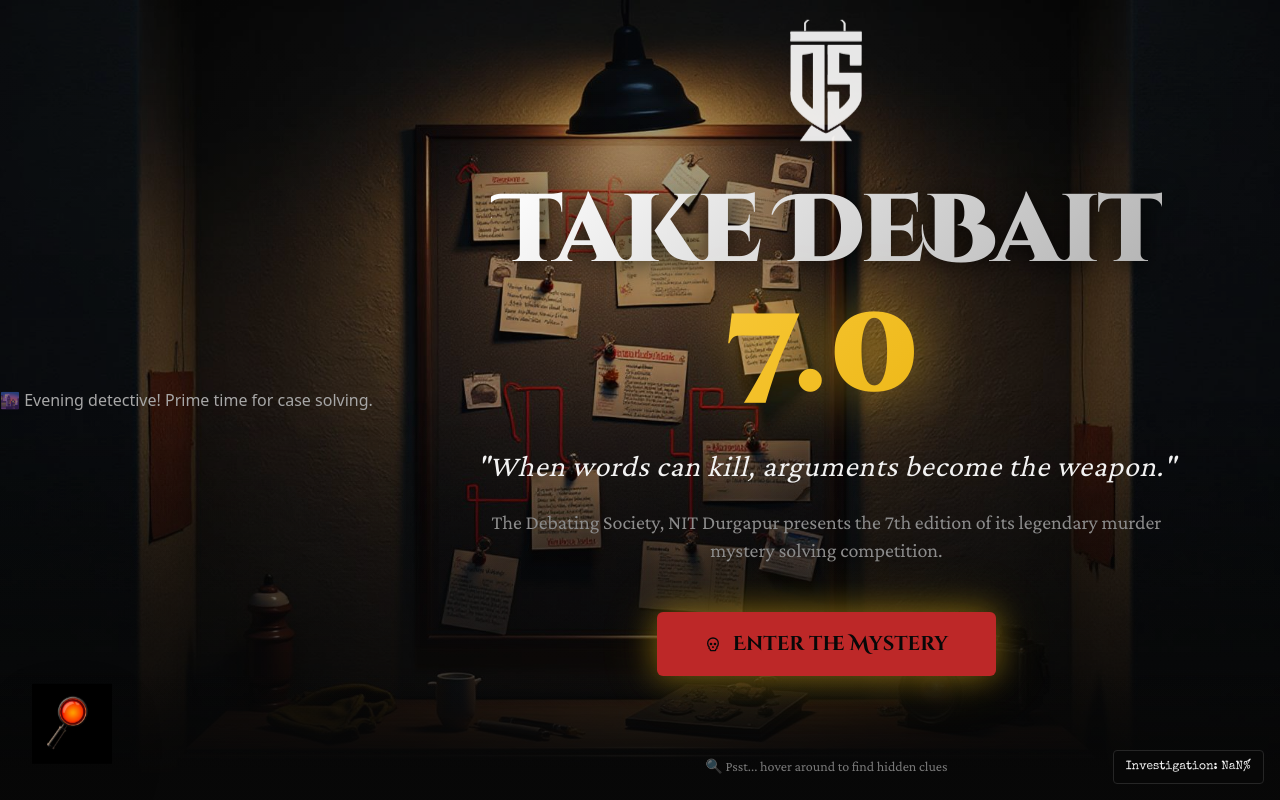
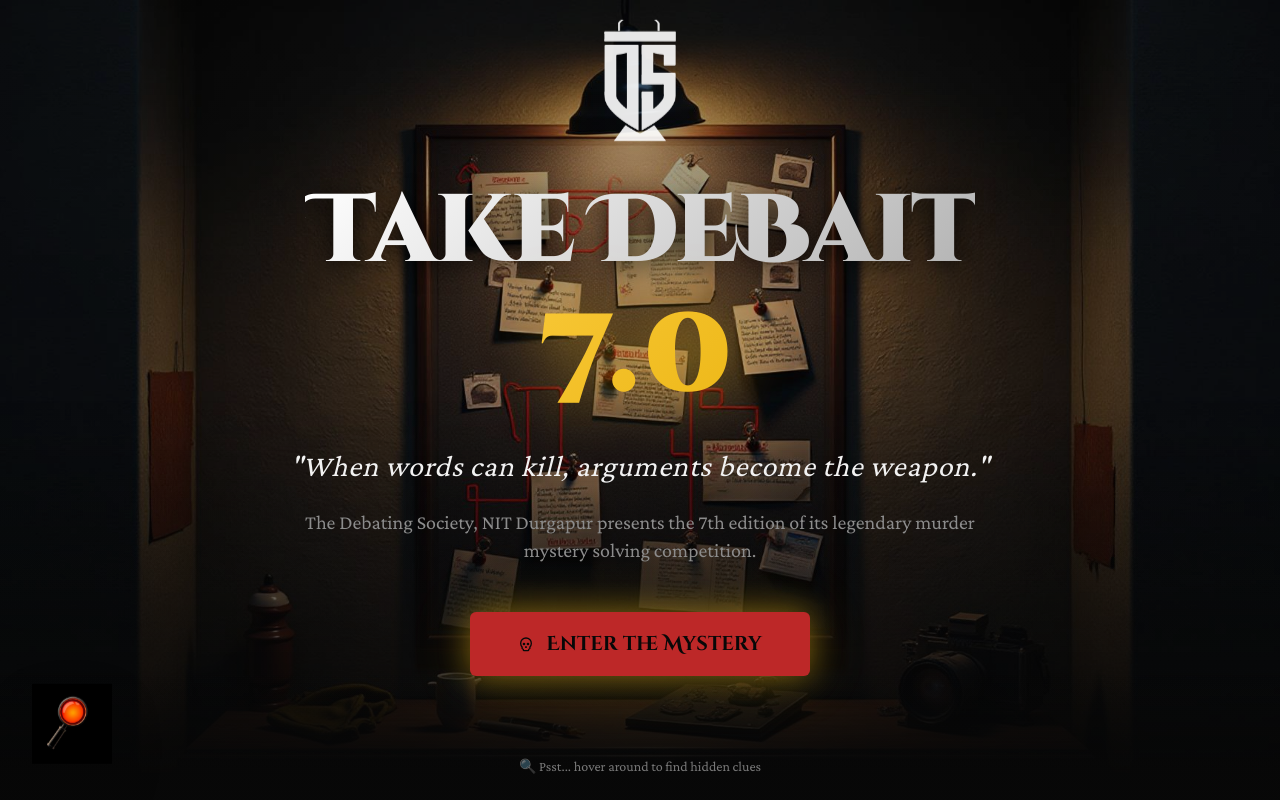
Before and after one commit to SarthakVats9/de-bait-noir, a React (Vite) app: page / in a window 1280 px wide. Shown: the top 800 px of the page. Built offline with nearby package versions, Linux system fonts and the light colour scheme; the HTML template or start-up script is replaced by a standard one.

Commit message:
Remove time-based messages and realign

```diff
--- a/src/App.tsx
+++ b/src/App.tsx
@@ -8,7 +8,6 @@ import Auth from "./pages/Auth";
 import Admin from "./pages/Admin";
 import NotFound from "./pages/NotFound";
 import { KonamiEasterEgg } from "./components/KonamiEasterEgg";
-import { ScrollEasterEgg } from "./components/ScrollEasterEgg";
 import { InspectorMode } from "./components/InspectorMode";
 
 const queryClient = new QueryClient();
@@ -19,7 +18,6 @@ const App = () => (
       <Toaster />
       <Sonner />
       <KonamiEasterEgg />
-      <ScrollEasterEgg />
       <InspectorMode />
       <BrowserRouter>
         <Routes>
--- a/src/components/Hero.tsx
+++ b/src/components/Hero.tsx
@@ -5,7 +5,6 @@ import { Skull } from "lucide-react";
 import { useState, useEffect } from "react";
 export const Hero = () => {
   const [morseVisible, setMorseVisible] = useState(true);
-  const [timeMessage, setTimeMessage] = useState("");
 
   // Morse code blinking effect
   useEffect(() => {
@@ -13,20 +12,6 @@ export const Hero = () => {
       setMorseVisible(prev => !prev);
     }, 500);
     return () => clearInterval(interval);
-  }, []);
-
-  // Time-based message
-  useEffect(() => {
-    const hour = new Date().getHours();
-    if (hour >= 0 && hour < 6) {
-      setTimeMessage("🌙 Burning the midnight oil? A true detective never sleeps!");
-    } else if (hour >= 6 && hour < 12) {
-      setTimeMessage("🌅 Morning detective! Early bird catches the clues.");
-    } else if (hour >= 12 && hour < 18) {
-      setTimeMessage("☀️ Afternoon investigation in progress...");
-    } else {
-      setTimeMessage("🌆 Evening detective! Prime time for case solving.");
-    }
   }, []);
   const scrollToRegistration = () => {
     const registration = document.getElementById("registration");
@@ -56,9 +41,6 @@ export const Hero = () => {
         }
       }} title="Strange blinking light..." />
       </div>
-
-      {/* Time-based message */}
-      {timeMessage}
 
       {/* Content */}
       <div className="relative z-10 text-center px-4 max-w-5xl mx-auto">
```
